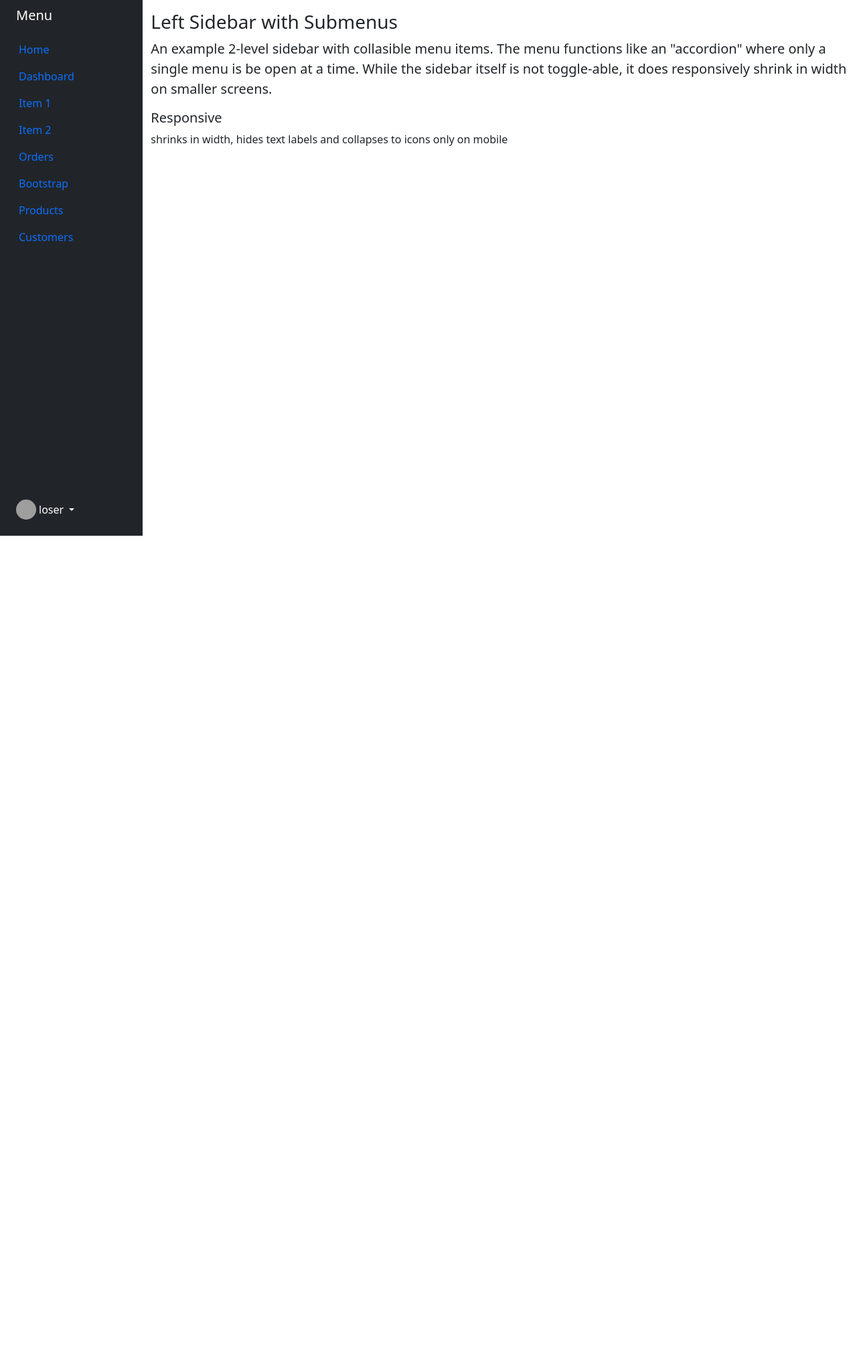
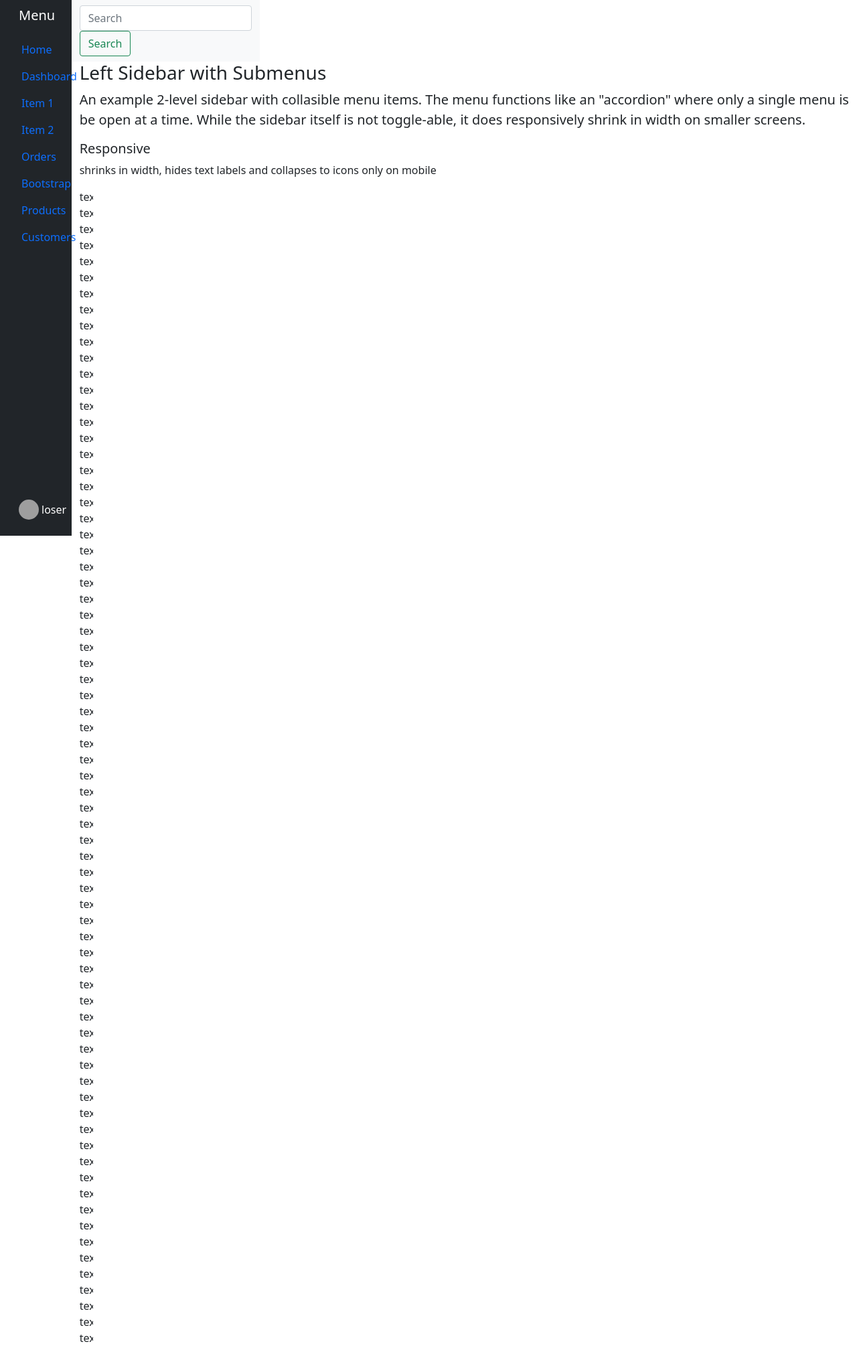
Before and after one commit to JW-NJWSoftware/CMA, a Django app: page / in a window 1280 px wide. Shown: the whole page at 67% size. Before the commit the page ends 800 px from the top, so only its background shows below. Run offline with Django 4.2, Linux system fonts and the light colour scheme; some libraries are stand-ins or nearby versions; grey boxes are pictures that could not be loaded.

Commit message:
frontend search bar and locked sidebar

```diff
--- a/ResilienceAI/templates/home.html
+++ b/ResilienceAI/templates/home.html
@@ -13,9 +13,9 @@
         <script src='{% static "bootstrap-5.0.2/js/bootstrap.bundle.min.js"%}'></script>
     </head>
     <body>
-      <div class="container-fluid">
+      <div class="container-fluid ">
         <div class="row flex-nowrap">
-            <div class="col-auto col-md-3 col-xl-2 px-sm-2 px-0 bg-dark">
+            <div class="col-md-1 fixed-top bg-dark">
                 <div class="d-flex flex-column align-items-center align-items-sm-start px-3 pt-2 text-white min-vh-100">
                     <a href="/" class="d-flex align-items-center pb-3 mb-md-0 me-md-auto text-white text-decoration-none">
                         <span class="fs-5 d-none d-sm-inline">Menu</span>
@@ -95,7 +95,16 @@
                     </div>
                 </div>
             </div>
-            <div class="col py-3">
+            <div class="col offset-md-1">
+                <div>
+                    <div class="row">
+                        <nav class="navbar sticky-top col-auto navbar-light bg-light">
+                            <form class="form-inline">
+                              <input class="form-control mr-sm-2" type="search" placeholder="Search" aria-label="Search">
+                              <button class="btn btn-outline-success my-2 my-sm-0" type="submit">Search</button>
+                            </form>
+                          </nav>
+                    </div>
                     <h3>Left Sidebar with Submenus</h3>
                     <p class="lead">
                         An example 2-level sidebar with collasible menu items. The menu functions like an "accordion" where only a single
@@ -103,6 +112,17 @@
                     <ul class="list-unstyled">
                         <li><h5>Responsive</h5> shrinks in width, hides text labels and collapses to icons only on mobile</li>
                     </ul>
+                    <div style="width:20px;height:10;overflow-y:auto" >
+                        text text text text text text text text text
+                        text text text text text text text text text
+                        text text text text text text text text text
+                        text text text text text text text text text
+                        text text text text text text text text text
+                        text text text text text text text text text
+                        text text text text text text text text text
+                        text text text text text text text text text
+                       </div>
+                </div>
             </div>
         </div>
     </div>
```
Lines whose indentation alone changed are shown as unchanged.
